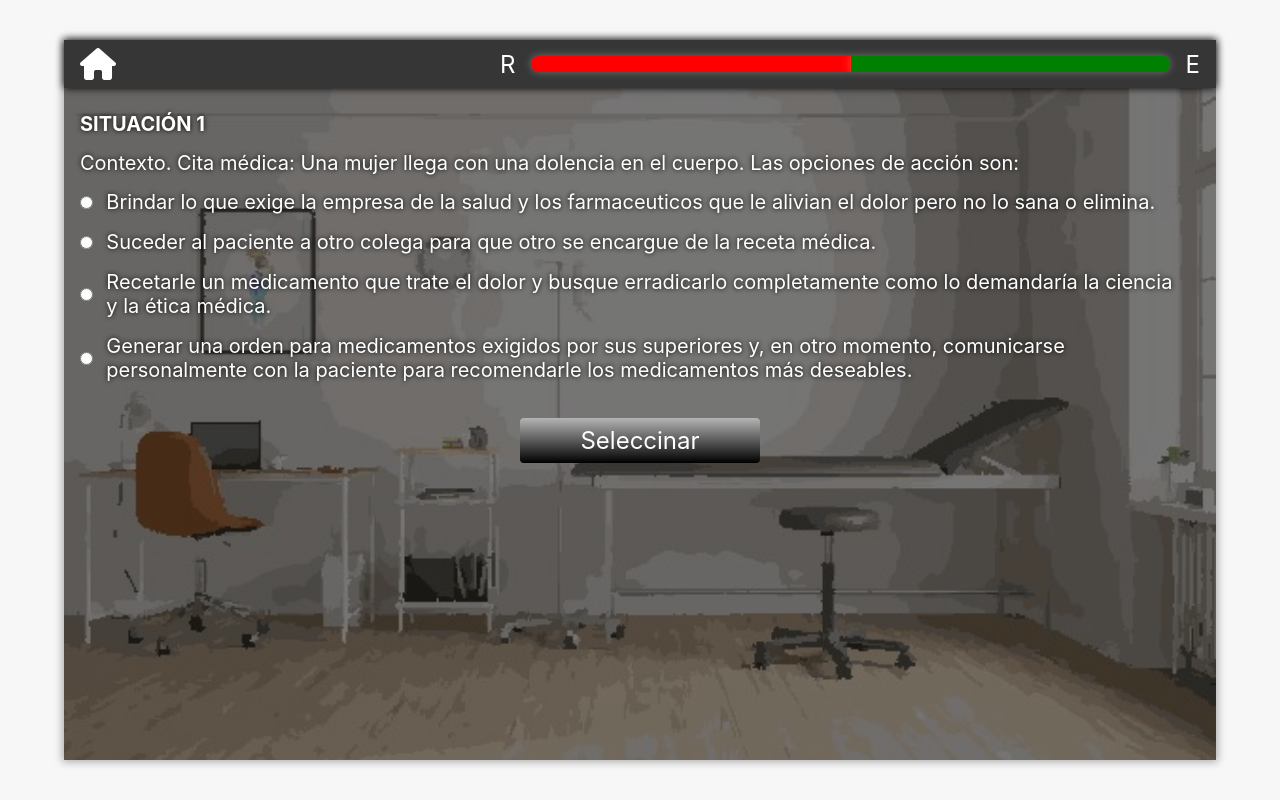
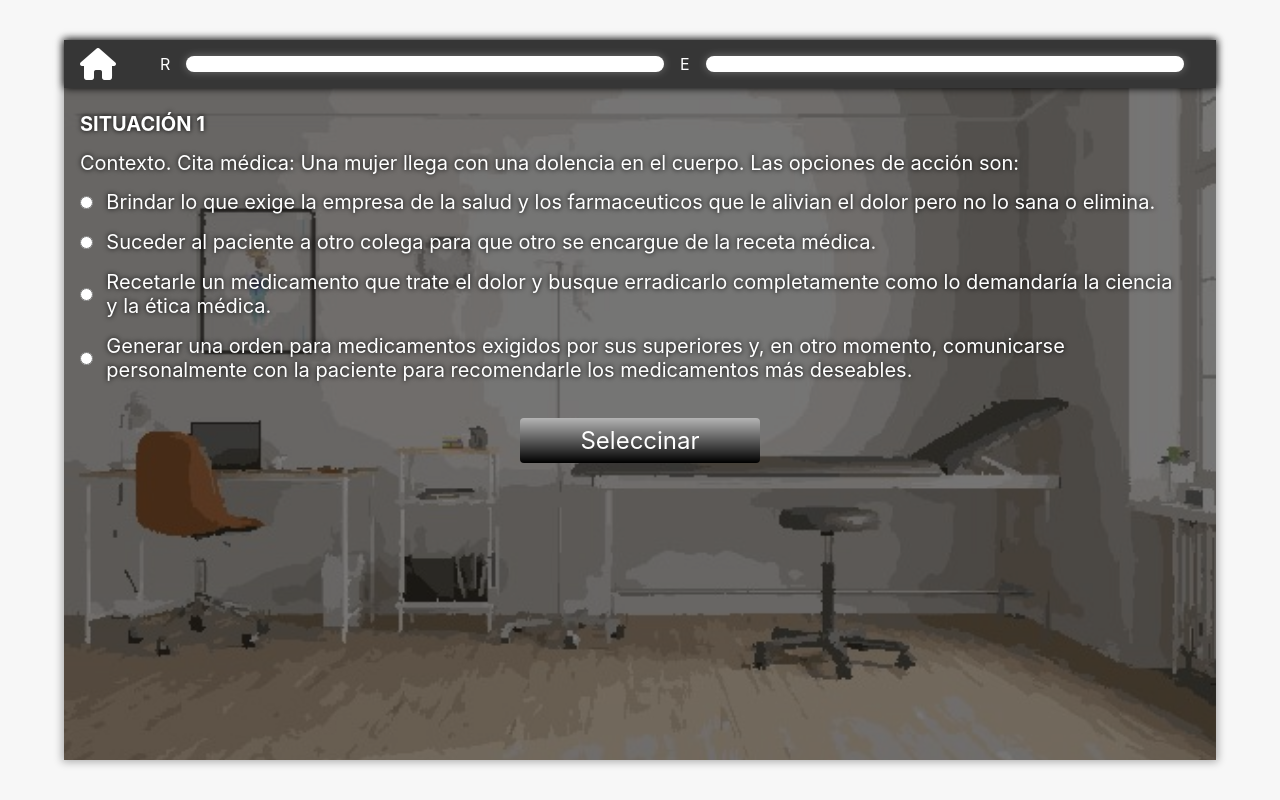
Before and after one commit to Josegm95/la-etica, a React (Create React App) app: page /pregunta/1 in a window 1280 px wide. Built offline with nearby package versions, Linux system fonts and the light colour scheme.

Commit message:
meter bar component implemented

```diff
--- a/src/Components/Score/score.jsx
+++ b/src/Components/Score/score.jsx
@@ -1,4 +1,4 @@
-import React, { useContext, useEffect } from 'react';
+import React, { useContext } from 'react';
 import { ScoreContext } from '../../Context/scoreContext';
 import questions from '../../questions.json';
 import './score.scss';
@@ -6,20 +6,37 @@ import './score.scss';
 const Score = () => {
   const { racionalPoints, emotionalPoints } = useContext(ScoreContext);
 
-  useEffect(() => {
-    console.log(racionalPoints, emotionalPoints);
-  }, [racionalPoints, emotionalPoints]);
+  const calcWidth = (points) => {
+    if (points) {
+      const width = (parseInt(points) / questions.length) * 100;
+      return width;
+    }
+  };
 
   return (
     <div className="score-meter">
-      <div className="score-meter__label">
-        <span>R</span>
+      <div className="score-meter__item">
+        <span className="score-meter__title">R</span>
+        <div className="score-meter__bar">
+          <span
+            style={{
+              width: `${calcWidth(racionalPoints)}%`,
+              backgroundColor: 'green',
+            }}
+          />
+        </div>
         <p>Pensamiento racional</p>
       </div>
-      <span className="score-meter__rational" />
-      <span className="score-meter__emotional" />
-      <div className="score-meter__label">
-        <span>E</span>
+      <div className="score-meter__item">
+        <span className="score-meter__title">E</span>
+        <div className="score-meter__bar">
+          <span
+            style={{
+              width: `${calcWidth(emotionalPoints)}%`,
+              backgroundColor: 'red',
+            }}
+          />
+        </div>
         <p>Pensamiento emocional</p>
       </div>
     </div>
--- a/src/Components/Score/score.scss
+++ b/src/Components/Score/score.scss
@@ -1,18 +1,34 @@
 @import '../../Styles/mixins';
 
 .score-meter {
-  position: relative;
   display: flex;
   align-items: center;
   width: calc(100% - 5em);
-  max-width: 700px;
-  height: 1em;
+  // max-width: 700px;
 
-  .score-meter__label {
-    cursor: pointer;
+  .score-meter__item {
+    position: relative;
+    display: flex;
+    justify-content: space-between;
+    align-items: center;
+    width: 50%;
+    margin-right: 1em;
 
-    span {
-      font-size: 1.5em;
+    .score-meter__bar {
+      display: inline-block;
+      width: 100%;
+      height: 1em;
+      margin-left: 1em;
+      background-color: #fff;
+      border-radius: 30px;
+      box-shadow: 0 0 8px 0 rgba(255, 255, 255, 0.3);
+      overflow: hidden;
+
+      span {
+        content: '';
+        display: inline-block;
+        height: 100%;
+      }
     }
 
     p {
@@ -21,7 +37,7 @@
       top: 1.5em;
       left: -0.5em;
       width: calc(100% + 1em);
-      padding: 2em 0;
+      padding: 2em 1em;
       text-align: center;
       background-color: #363636;
       color: #fff;
@@ -33,24 +49,4 @@
       display: block;
     }
   }
-
-  .score-meter__rational {
-    width: 50%;
-    height: 100%;
-    margin-left: 1em;
-    background-color: red;
-    border-top-left-radius: 30px;
-    border-bottom-left-radius: 30px;
-    box-shadow: 0 0 8px 0 rgba(255, 255, 255, 0.3);
-  }
-
-  .score-meter__emotional {
-    width: 50%;
-    height: 100%;
-    margin-right: 1em;
-    background-color: green;
-    border-top-right-radius: 30px;
-    border-bottom-right-radius: 30px;
-    box-shadow: 0 0 8px 0 rgba(255, 255, 255, 0.3);
-  }
 }
--- a/src/Context/scoreContext.jsx
+++ b/src/Context/scoreContext.jsx
@@ -9,8 +9,8 @@ const ScoreContextContainer = ({ children }) => {
 
   const restart = () => {
     setCurrentQuestion(1);
-    setRacionalPoints(0);
-    setEmotionalPoints(0);
+    setRacionalPoints('0');
+    setEmotionalPoints('0');
     localStorage.setItem('currentQuestion', 1);
     localStorage.setItem('racionalPoints', 0);
     localStorage.setItem('emotionalPoints', 0);
@@ -18,8 +18,8 @@ const ScoreContextContainer = ({ children }) => {
 
   useEffect(() => {
     const localQuestion = parseInt(localStorage.getItem('currentQuestion'));
-    const localRacional = parseInt(localStorage.getItem('racionalPoints'));
-    const localEmotional = parseInt(localStorage.getItem('emotionalPoints'));
+    const localRacional = localStorage.getItem('racionalPoints');
+    const localEmotional = localStorage.getItem('emotionalPoints');
 
     if (localQuestion) {
       setCurrentQuestion(localQuestion);
--- a/src/Pages/Question/question.jsx
+++ b/src/Pages/Question/question.jsx
@@ -23,11 +23,13 @@ const Question = ({
   const handleSubmit = (event) => {
     event.preventDefault();
     if (answerSelected === question.correctAnswer) {
-      localStorage.setItem('racionalPoints', racionalPoints + 1);
-      setRacionalPoints((prev) => prev + 1);
+      const newValue = parseInt(racionalPoints) + 1;
+      localStorage.setItem('racionalPoints', newValue);
+      setRacionalPoints(newValue);
     } else {
-      localStorage.setItem('emotionalPoints', emotionalPoints + 1);
-      setEmotionalPoints((prev) => prev + 1);
+      const newValue = parseInt(emotionalPoints) + 1;
+      localStorage.setItem('emotionalPoints', newValue);
+      setEmotionalPoints(newValue);
     }
 
     setCurrentQuestion(parseInt(id) + 1);
```
Also changed, not shown: 1 other file (tests, documents, lock files or other folders).
